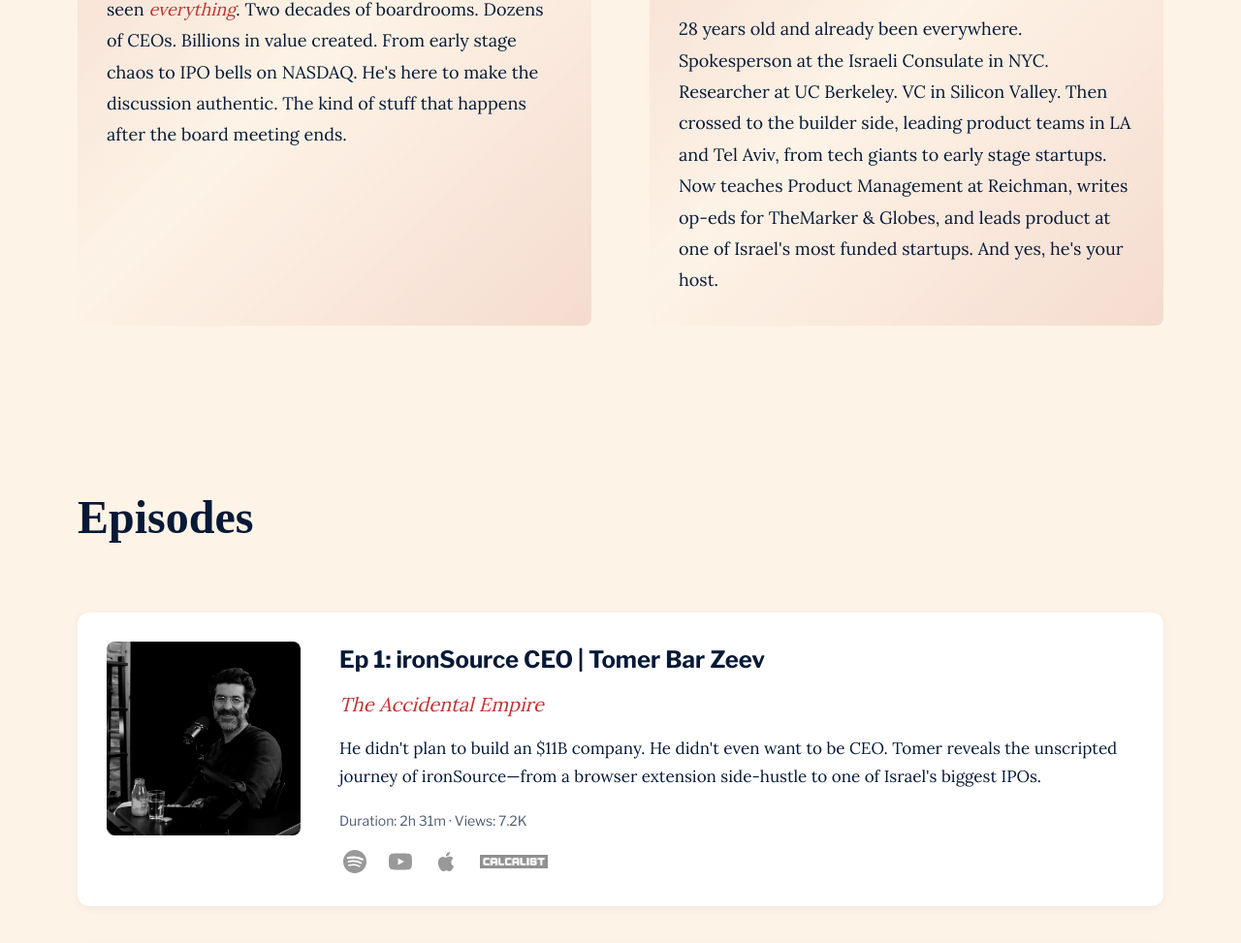
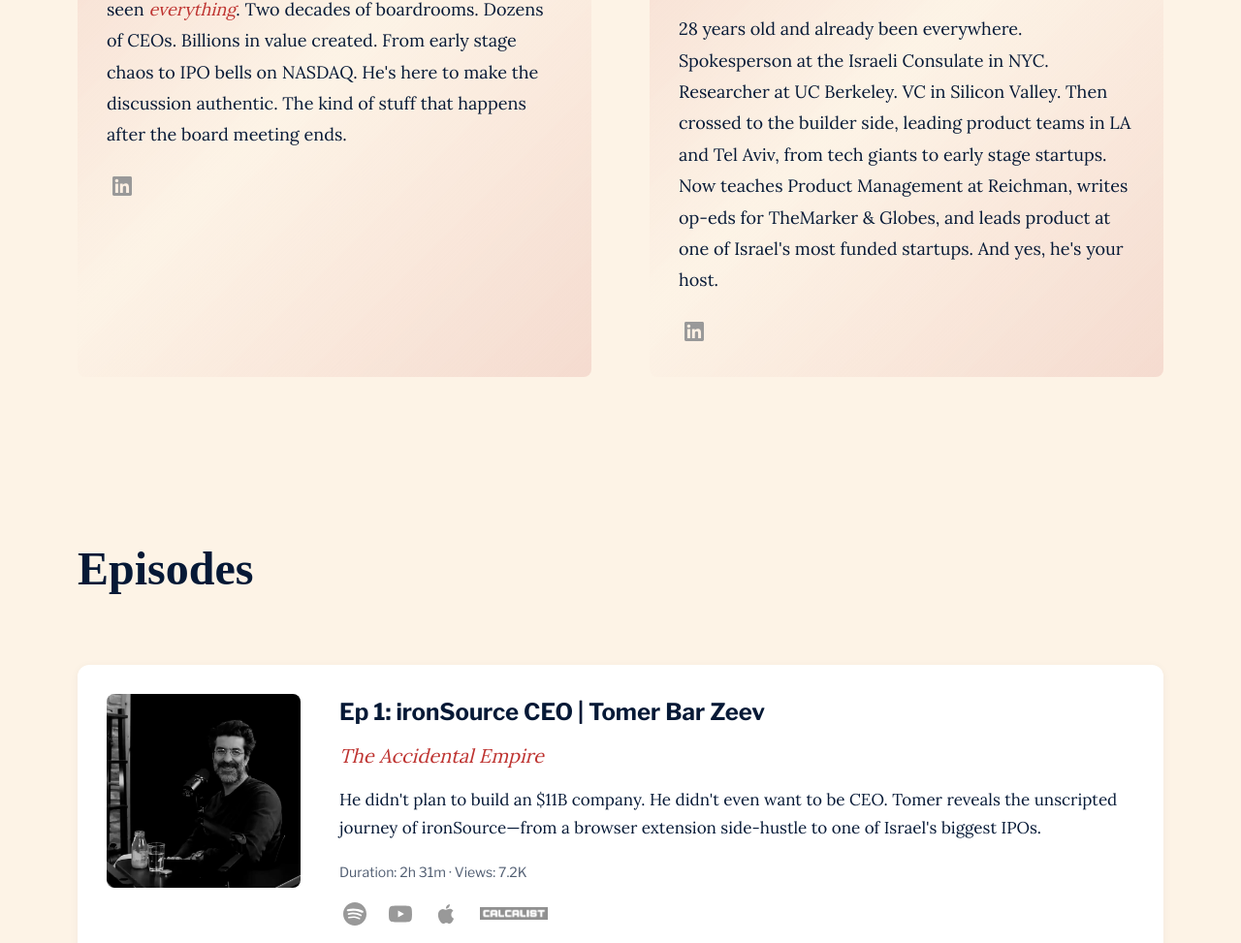
Before and after one commit to ramben-ishay/Scale-Up-Website, a website built with Vite: page index.html in a window 1280 px wide. Shown: the part 2223-3196 px from the top of the page at 97% size. Built offline with nearby package versions, Linux system fonts and the light colour scheme; a web font is replaced by a local one.

Commit message:
Update styles and index.html

```diff
--- a/index.html
+++ b/index.html
@@ -123,6 +123,11 @@
         <p class="person-bio">
           From CEO of a NASDAQ company to investing in them. Erez built Israel's first growth VC Fund, Qumra Capital, with one big dream: <em>What if Israel stopped being exit nation and actually became a scaleup nation?</em> Erez has seen <em>everything</em>. Two decades of boardrooms. Dozens of CEOs. Billions in value created. From early stage chaos to IPO bells on NASDAQ. He's here to make the discussion authentic. The kind of stuff that happens after the board meeting ends.
         </p>
+        <a href="https://www.linkedin.com/company/scaleup-nation" target="_blank" rel="noopener" class="person-linkedin-link" aria-label="LinkedIn">
+          <svg width="20" height="20" viewBox="0 0 24 24" fill="currentColor">
+            <path d="M20.447 20.452h-3.554v-5.569c0-1.328-.027-3.037-1.852-3.037-1.853 0-2.136 1.445-2.136 2.939v5.667H9.351V9h3.414v1.561h.046c.477-.9 1.637-1.85 3.37-1.85 3.601 0 4.267 2.37 4.267 5.455v6.286zM5.337 7.433c-1.144 0-2.063-.926-2.063-2.065 0-1.138.92-2.063 2.063-2.063 1.14 0 2.064.925 2.064 2.063 0 1.139-.925 2.065-2.064 2.065zm1.782 13.019H3.555V9h3.564v11.452zM22.225 0H1.771C.792 0 0 .774 0 1.729v20.542C0 23.227.792 24 1.771 24h20.451C23.2 24 24 23.227 24 22.271V1.729C24 .774 23.2 0 22.222 0h.003z"/>
+          </svg>
+        </a>
       </div>
       <div class="person-card has-image">
         <div class="person-image-container">
@@ -134,6 +139,11 @@
           <p class="person-bio">
             28 years old and already been everywhere. Spokesperson at the Israeli Consulate in NYC. Researcher at UC Berkeley. VC in Silicon Valley. Then crossed to the builder side, leading product teams in LA and Tel Aviv, from tech giants to early stage startups. Now teaches Product Management at Reichman, writes op-eds for TheMarker & Globes, and leads product at one of Israel's most funded startups. And yes, he's your host.
           </p>
+          <a href="https://www.linkedin.com/company/scaleup-nation" target="_blank" rel="noopener" class="person-linkedin-link" aria-label="LinkedIn">
+            <svg width="20" height="20" viewBox="0 0 24 24" fill="currentColor">
+              <path d="M20.447 20.452h-3.554v-5.569c0-1.328-.027-3.037-1.852-3.037-1.853 0-2.136 1.445-2.136 2.939v5.667H9.351V9h3.414v1.561h.046c.477-.9 1.637-1.85 3.37-1.85 3.601 0 4.267 2.37 4.267 5.455v6.286zM5.337 7.433c-1.144 0-2.063-.926-2.063-2.065 0-1.138.92-2.063 2.063-2.063 1.14 0 2.064.925 2.064 2.063 0 1.139-.925 2.065-2.064 2.065zm1.782 13.019H3.555V9h3.564v11.452zM22.225 0H1.771C.792 0 0 .774 0 1.729v20.542C0 23.227.792 24 1.771 24h20.451C23.2 24 24 23.227 24 22.271V1.729C24 .774 23.2 0 22.222 0h.003z"/>
+            </svg>
+          </a>
         </div>
       </div>
     </div>
--- a/styles/main.css
+++ b/styles/main.css
@@ -584,6 +584,30 @@ body::after {
   color: var(--color-red);
 }
 
+.person-linkedin-link {
+  display: inline-flex;
+  align-items: center;
+  justify-content: center;
+  margin-top: 20px;
+  color: #999;
+  text-decoration: none;
+  transition: color 0.3s ease, transform 0.3s ease;
+  width: 32px;
+  height: 32px;
+}
+
+.person-linkedin-link:hover {
+  color: #0077B5;
+  transform: translateY(-2px);
+}
+
+.person-linkedin-link svg {
+  width: 20px;
+  height: 20px;
+  display: block;
+  transition: color 0.3s ease;
+}
+
 /* Animations */
 .floating-animation {
   animation: float 6s ease-in-out infinite;
```
